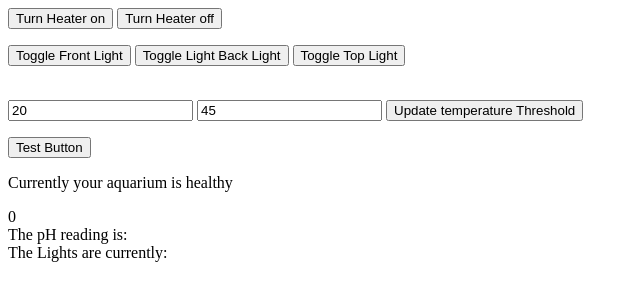
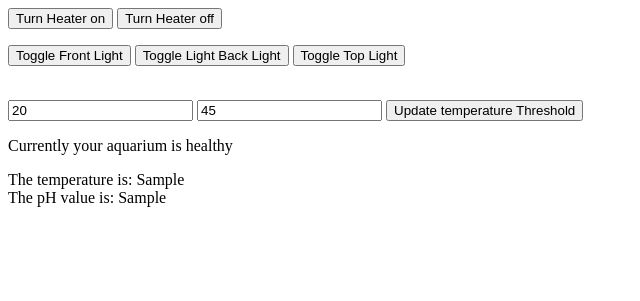
Before and after one commit to rollinballworld/Aquariumatic, a Python web app: template Pi/templates/tank.html in a window 1280 px wide. Shown: the top 301 px of the page, without its empty margins (0-640 px from the left). Run offline with Jinja, Linux system fonts and the light colour scheme; the template is opened without the code that fills it: most values are stand-ins (such as "Sample title", 1, 10 or a date in 2020).

Commit message:
Update tank.html

```diff
--- a/Pi/templates/tank.html
+++ b/Pi/templates/tank.html
@@ -1,6 +1,5 @@
 <html>
 <head>
-<script src="{{ static_url('scripts/test.js') }}" type="application/javascript"></script>
 </head>
 <body>
 <form action="" method="post">
@@ -19,21 +18,15 @@
     <button>Update temperature Threshold</button>
 </form>
 <form>
-    <input type="button" onclick="show_test()" value="Test Button" />
-        <script type="application/javascript">
-            set_test("{{test}}");
-        </script>
-    <div id="status"></div>
-</form>
-<form>
     <p>Currently your aquarium is healthy</p>
     <div id="TempDiv"></div>
     <div id="pHDiv"></div>
     <div id="LightDiv"></div>
     <script type="application/javascript">
-        document.getElementById("TempDiv").innerHTML = "The temperature is:" & "{{test}}";
-        document.getElementById("pHDiv").innerHTML = "The pH reading is:";
-        document.getElementById("LightDiv").innerHTML = "The Lights are currently:";
+        var myvar1="{{ test1 }}"
+        myvar2="{{ test2 }}";
+        document.getElementById("TempDiv").innerHTML = "The temperature is: " + myvar1;
+        document.getElementById("pHDiv").innerHTML = "The pH value is: " + myvar2;
     </script>
 
 </form>
```
